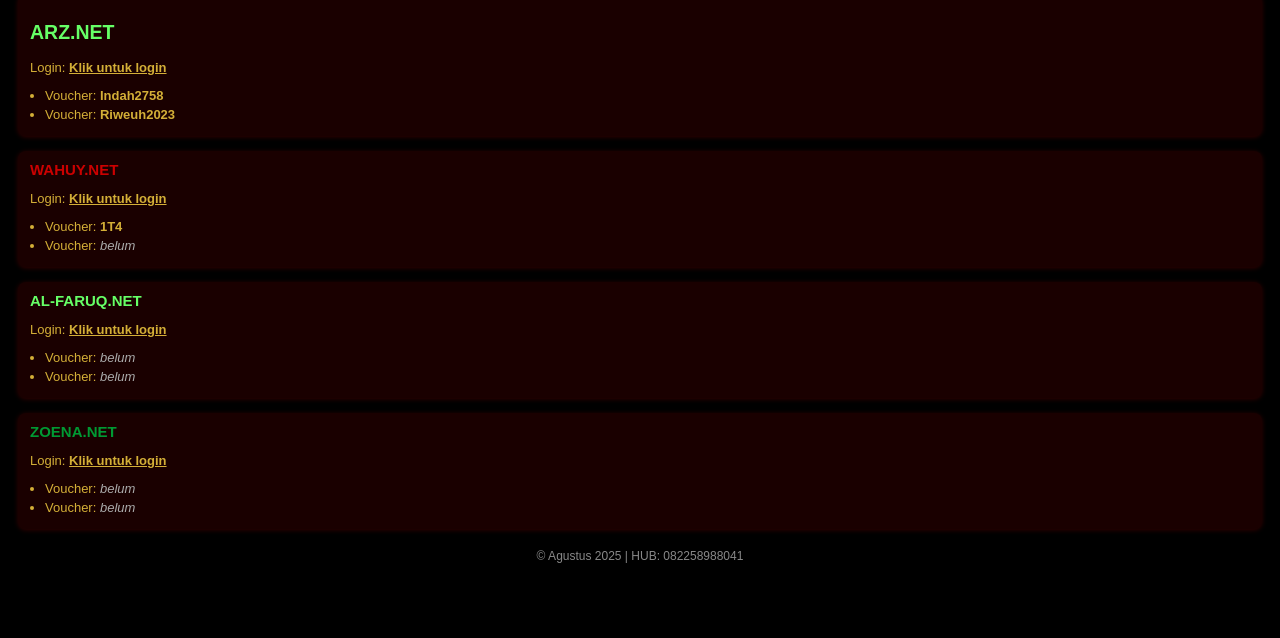
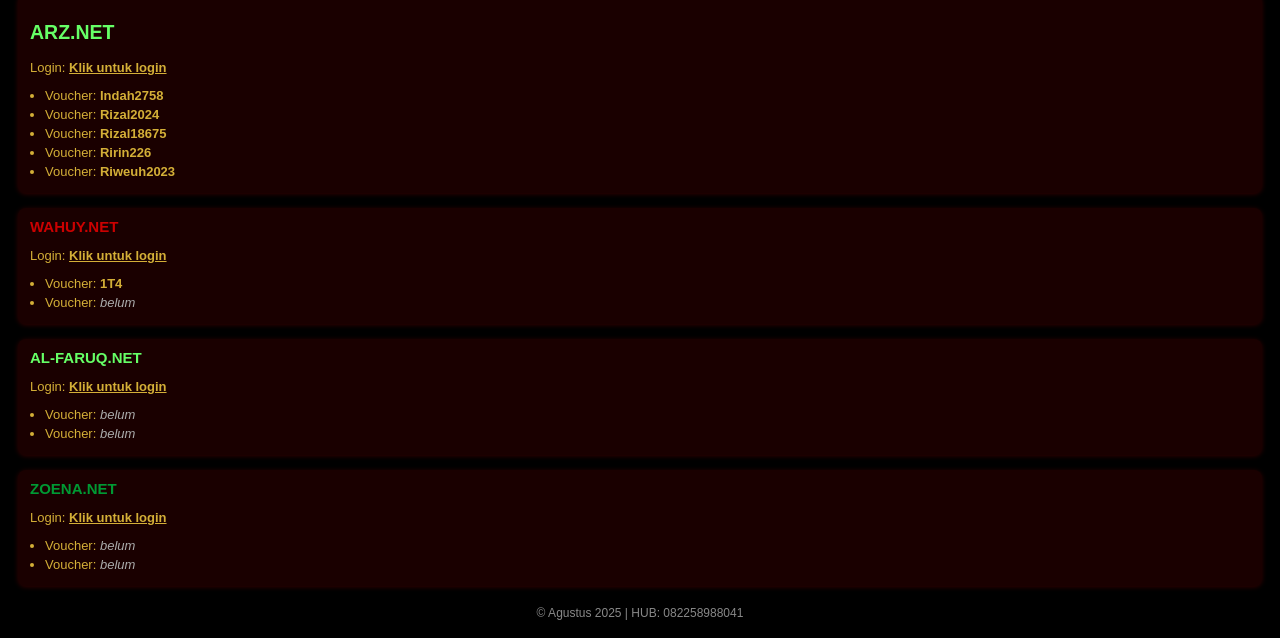
Before and after one commit to joker63-in/WIFI-PROJECT-, a plain HTML site: page index.html in a window 1280 px wide. Shown: the part 212-850 px from the top of the page. Before the commit the page ends 800 px from the top, so only its background shows below. Drawn offline with Linux system fonts and the light colour scheme.

Commit message:
index.html

```diff
--- a/index.html
+++ b/index.html
@@ -91,6 +91,9 @@
     <p>Login: <a href="http://192.20.0.1" target="_blank">Klik untuk login</a></p>
     <ul>
       <li>Voucher: <strong>Indah2758</strong></li>
+      <li>Voucher: <strong>Rizal2024</strong></li>
+      <li>Voucher: <strong>Rizal18675</strong></li>
+      <li>Voucher: <strong>Ririn226</strong></li>
       <li>Voucher: <strong>Riweuh2023</strong></li>
     </ul>
   </div>
```
